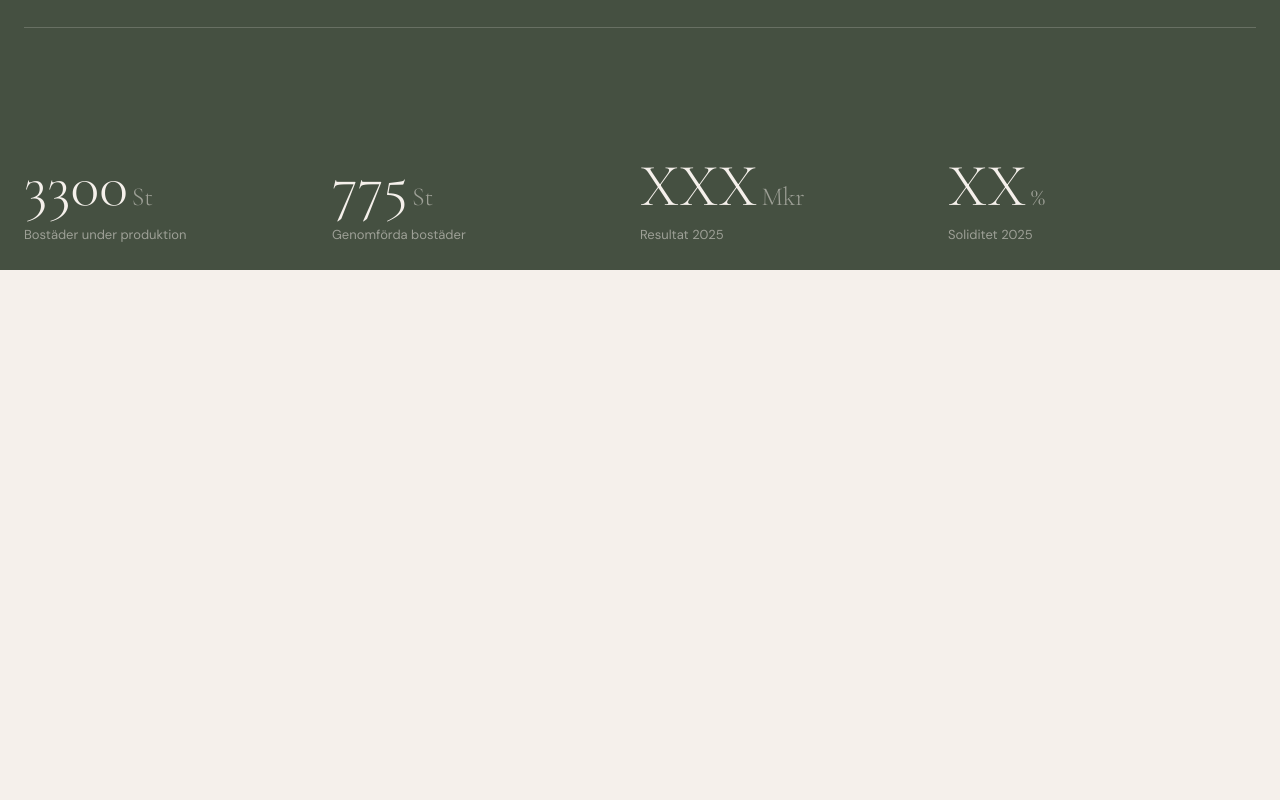
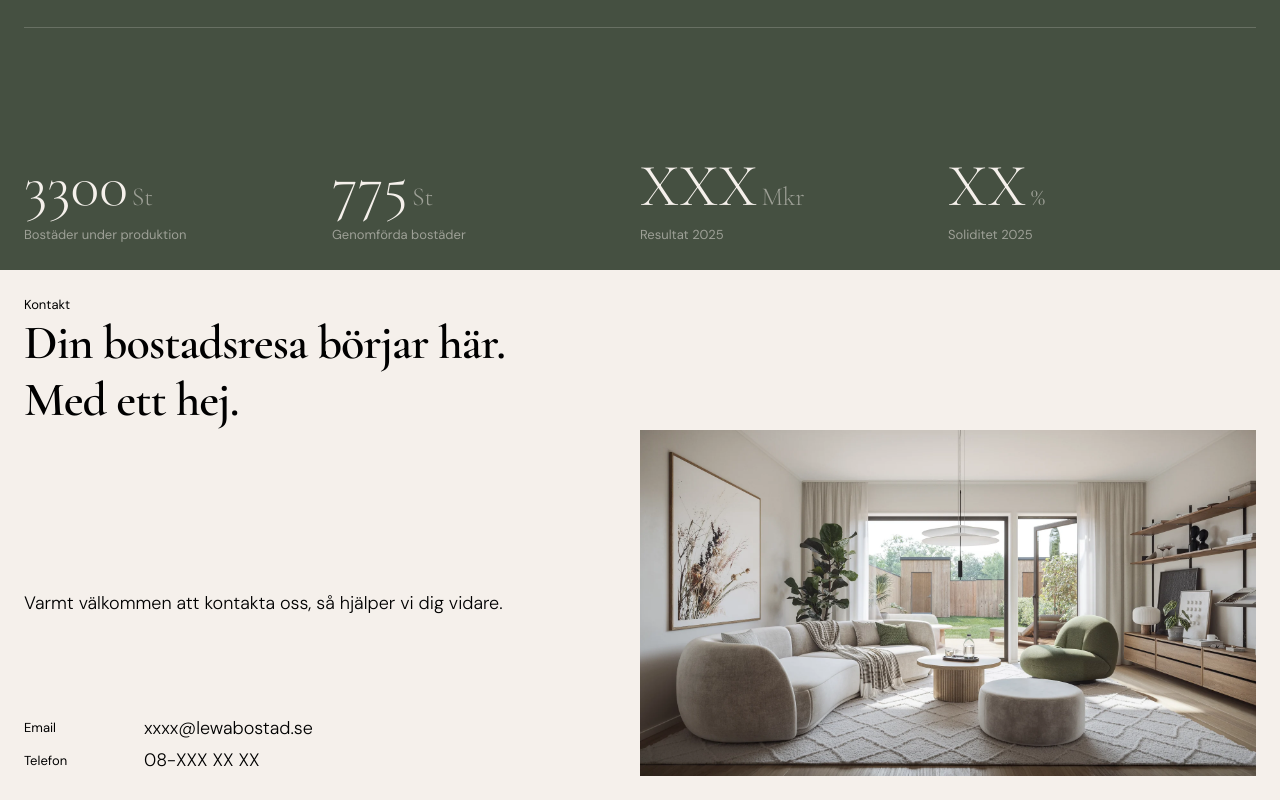
Before and after one commit to SebastianKullander9/lewa-bostad-redesign, a Next.js app: page / in a window 1280 px wide. Shown: the part 3035-3835 px from the top of the page. Before the commit the page ends 3305 px from the top, so only its background shows below. Built offline with nearby package versions, Linux system fonts and the light colour scheme.

Commit message:
add contact section

```diff
--- a/app/page.tsx
+++ b/app/page.tsx
@@ -3,6 +3,7 @@ import Intro from "@/components/sections/intro/Intro";
 import ProjectCTA from "@/components/sections/projectCTA/ProjectCTA";
 import AboutCTA from "@/components/sections/aboutCTA/AboutCTA";
 import KeyFigures from "@/components/sections/keyfigures/Keyfigures";
+import Contact from "@/components/sections/contact/Contact";
 
 export default function Home() {
     return (
@@ -12,6 +13,7 @@ export default function Home() {
             <ProjectCTA />
             <AboutCTA />
             <KeyFigures />
+            <Contact />
         </>
     );
 }
--- /dev/null
+++ b/components/sections/contact/Contact.tsx
@@ -0,0 +1,51 @@
+import Image from "next/image";
+import contactImage from "@/public/contact/contact.webp";
+
+export default function Contact() {
+    return (
+        <section className="section-surface" aria-label="Kontakta Lewa Bostad">
+            <div className="grid grid-cols-12 base-x-p base-y-p">
+                <div className="col-span-12">
+                    <p className="text-small">Kontakt</p>
+                    <h2 className="text-display">
+                        Din bostadsresa börjar här.
+                        <br />
+                        Med ett hej.
+                    </h2>
+                </div>
+                <div className="col-span-6 flex items-center relative grid-grid-cols-4">
+                    <p className="text-lead">
+                        Varmt välkommen att kontakta oss, så hjälper vi dig vidare.
+                    </p>
+                    <div className="absolute bottom-0 left-0">
+                        <div className="flex flex-row items-center">
+                            <p className="text-small min-w-30">Email</p>
+                            <a
+                                href="mailto:xxxx@lewabostad.se"
+                                className="text-lead hover:opacity-60 transition-opacity"
+                            >
+                                xxxx@lewabostad.se
+                            </a>
+                        </div>
+                        <div className="flex flex-row items-center">
+                            <p className="text-small min-w-30">Telefon</p>
+                            <a
+                                href="tel:0800000"
+                                className="text-lead hover:opacity-60 transition-opacity"
+                            >
+                                08-XXX XX XX
+                            </a>
+                        </div>
+                    </div>
+                </div>
+                <div className="col-span-6 relative">
+                    <Image
+                        src={contactImage}
+                        alt="Vardagsrum från ett av lewas projekt"
+                        className="object-cover"
+                    />
+                </div>
+            </div>
+        </section>
+    );
+}
```
Also changed, not shown: public/contact/contact.webp (added).
